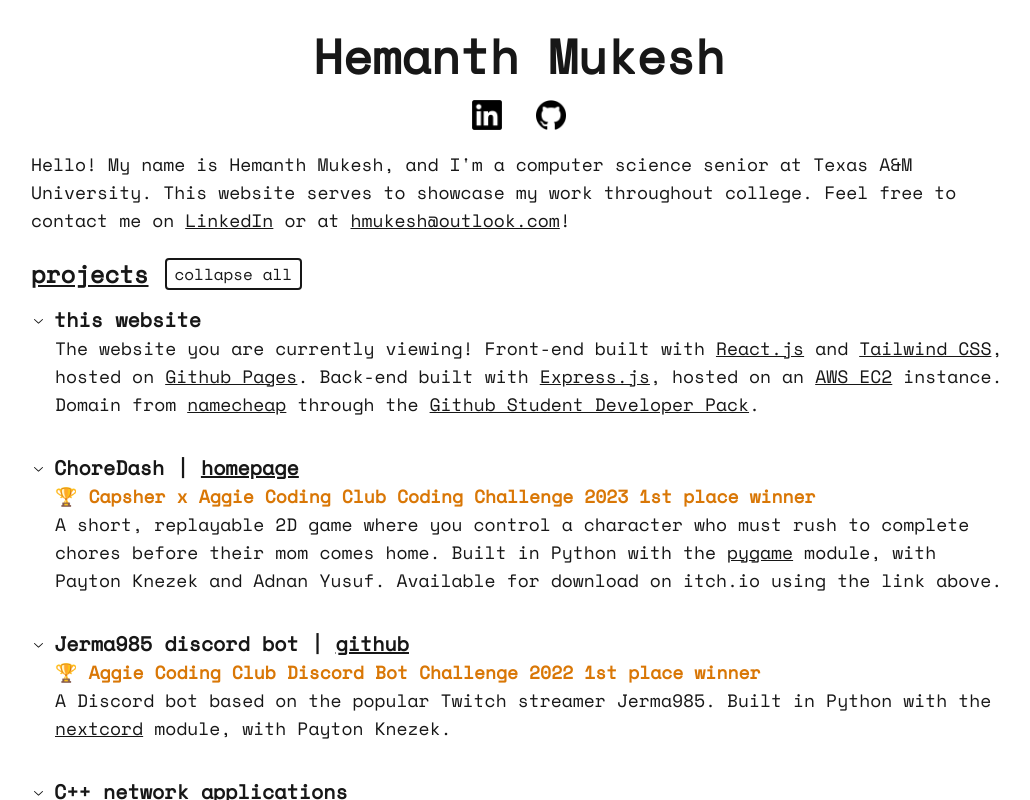
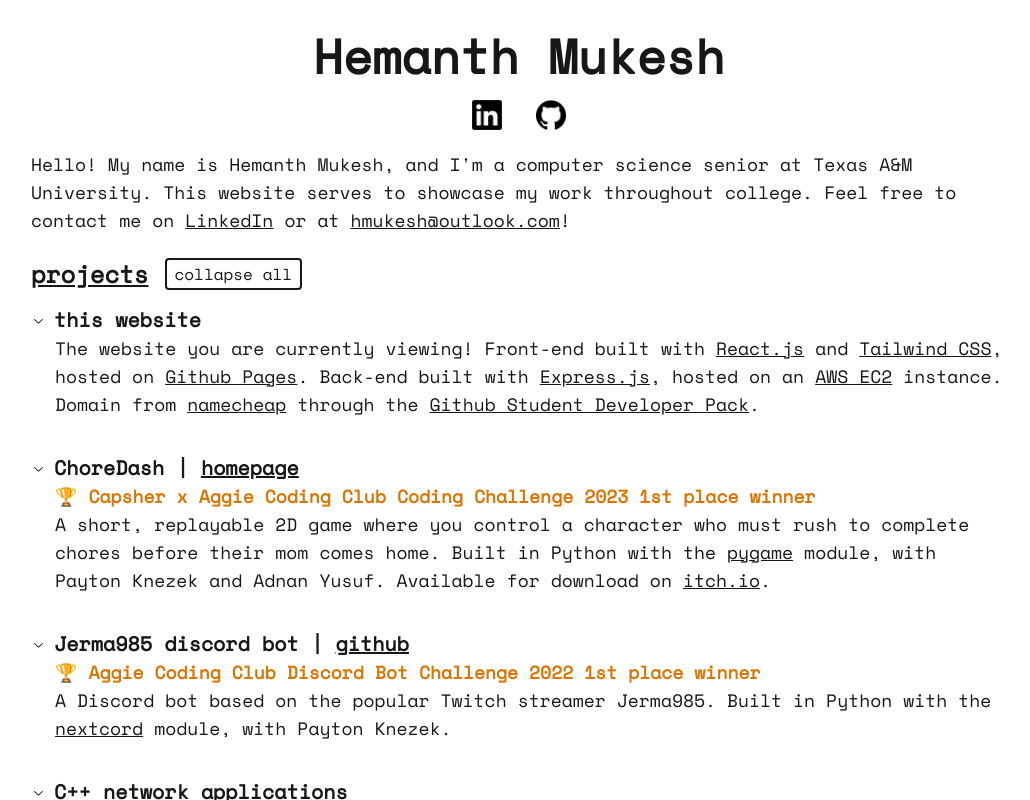
Before and after one commit to hmukesh5/hmukesh5.github.io, a React (Vite) app: page / in a window 1280 px wide. Both pictures are taken after a click on the button "expand all". Shown: the top 800 px of the page, without its empty margins (121-1151 px from the left). Built offline with nearby package versions, Linux system fonts and the light colour scheme.

Commit message:
minor content update

```diff
--- a/src/App.tsx
+++ b/src/App.tsx
@@ -37,6 +37,7 @@
     const githubPagesLink = <a href="https://pages.github.com/" className={`underline ${darkmodeSwitcher}`} target="_blank">Github Pages</a>;
     const letsencryptLink = <a href="https://letsencrypt.org/" className={`underline ${darkmodeSwitcher}`} target="_blank">Let's Encrypt</a>;
     const googleDNSLink = <a href="https://developers.google.com/speed/public-dns" className={`underline ${darkmodeSwitcher}`} target="_blank">Google's DNS Servers</a>;
+    const choredashLink = <a href="https://hmukesh.itch.io/chore-dash" className={`underline ${darkmodeSwitcher}`} target="_blank">itch.io</a>;
 
     const handleDNSLookupSubmit = async () => {
         try {
@@ -92,7 +93,7 @@
                         <span className="font-bold text-amber-600">🏆 Capsher x Aggie Coding Club Coding Challenge 2023 1st place winner</span>
                         <br/>
                         A short, replayable 2D game where you control a character who must rush to complete chores before their mom comes home.
-                        Built in Python with the {pygameLink} module, with Payton Knezek and Adnan Yusuf. Available for download on itch.io using the link above.
+                        Built in Python with the {pygameLink} module, with Payton Knezek and Adnan Yusuf. Available for download on {choredashLink}.
                     </>
         },
         {
```
